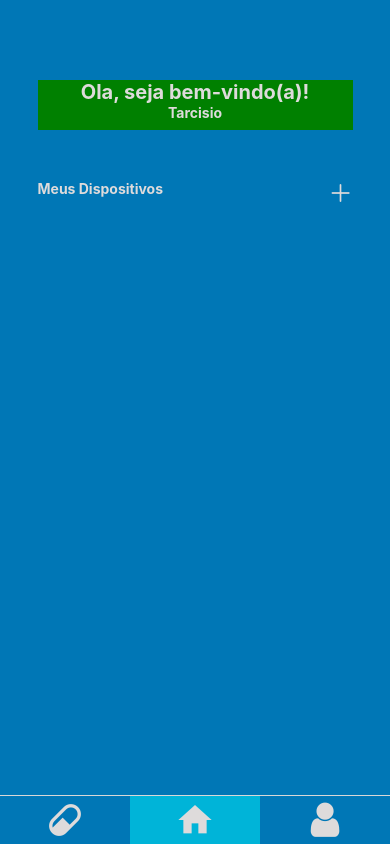
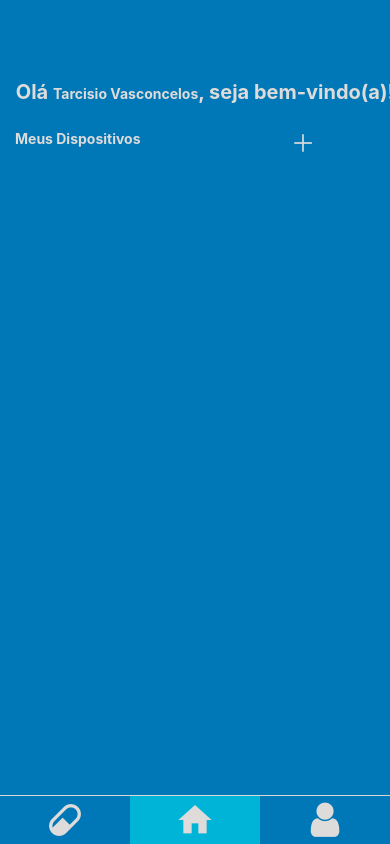
Before and after one commit to tarcisiovasconcelos/apimed, a React Native app: screen /Tela-Home in a window 390 px wide. Built offline with nearby package versions, Linux system fonts and the light colour scheme.

Commit message:
COMIT 1 QUINTA

```diff
--- /dev/null
+++ b/src/componentes/card.tsx
@@ -0,0 +1,118 @@
+import * as React from 'react';
+import { StyleSheet, View, Text } from 'react-native';
+import { TouchableOpacity } from 'react-native-gesture-handler';
+import { AntDesign, Entypo } from '@expo/vector-icons';
+import { Card } from 'react-native-elements';
+
+export interface CardiProps {
+}
+
+export function Cardi (props: CardiProps) {
+
+
+    return (
+        <Card wrapperStyle={styles.carditens} containerStyle={styles.card}>
+          {/*react-native-elements Card*/}
+          <View style={styles.cardhead}>
+          <TouchableOpacity>
+          <AntDesign name="downcircleo" size={24} color="#DEDBDB" />
+          </TouchableOpacity>
+          <TouchableOpacity>
+          <Entypo name="dots-three-vertical" size={24} color="#DEDBDB" />
+          </TouchableOpacity>
+          </View>
+
+          <View style={styles.cardimagem}>
+          <Text>
+            Imagem
+          </Text>
+          </View>
+          <View style={styles.cardinfo}>
+          <Text style={styles.title2}>
+            Nome do dispositivo
+          </Text>
+          <Text style={styles.text1}>
+            Vô beto
+          </Text>
+          <Text style={styles.title2}>
+            Nome do paciente
+          </Text>
+          <Text style={styles.text1}>
+            Vô beto
+          </Text>
+          </View>
+
+        </Card>
+        );
+    }
+
+const styles = StyleSheet.create({
+    card:{
+        width:300,
+        height:420,
+        borderRadius:15,
+        backgroundColor:'#0077B6'
+
+      },
+      carditens:{
+        flex:0,
+        flexDirection:'column',
+        height:395
+
+      },
+
+      cardhead:{
+        flex:0,
+        height:40,
+        marginTop:15,
+        marginRight:10,
+        marginLeft:10,
+        flexDirection:'row',
+        justifyContent:'space-between'
+      },
+
+      cardimagem:{
+        backgroundColor: 'silver',
+        marginTop:15,
+        marginRight:10,
+        marginLeft:10,
+        height:200
+      },
+
+      cardinfo:{
+        flex:0,
+        marginTop:15,
+        marginRight:10,
+        marginLeft:10,
+        height: 100
+      },
+      //CSS DE TEXTO
+      title1:{
+        textAlign: 'center',
+        fontSize: 20,
+        fontWeight: 'bold',
+        color: '#DEDBDB',
+
+      },
+
+      title2:{
+        textAlign: 'center',
+        fontSize: 14,
+        fontWeight: 'bold',
+        color: '#DEDBDB',
+
+      },
+
+      text1:{
+        textAlign: 'center',
+        fontSize: 10,
+        color: '#DEDBDB',
+      },
+
+      text2:{
+        textAlign: 'center',
+        fontSize: 10,
+        color: '#DEDBDB',
+
+      },
+    });
--- a/src/screens/cadastro/index.tsx
+++ b/src/screens/cadastro/index.tsx
@@ -44,7 +44,7 @@ export function Cadastro (props: CadastroProps) {
         initialValues={{user:'',email:'', senha: '', senha1:''}}
         validationSchema={Yup.object({
           email: Yup.string().required('*Campo Obrigatório*').email('Campo deve ser EMAIL'),
-          senha: Yup.string().required('*Campo Obrigatório*').min(4,'A senha deve conter no minimo 4 dígitos')
+          senha: Yup.string().required('*Campo Obrigatório*').min(6,'A senha deve conter no minimo 6 dígitos')
           .max(6,'A senha deve conter no máximo 6 dígitos'),
           user: Yup.string() .required('*Campo Obrigatório*'),
           senha1: Yup.string().required('*Campo Obrigatório*').oneOf([Yup.ref('senha')], 'as senhas precisam ser iguais'),
--- a/src/screens/home=(/index.tsx
+++ b/src/screens/home=(/index.tsx
@@ -1,7 +1,9 @@
 import * as React from 'react';
 import { StyleSheet, View, Text } from 'react-native';
-import { TouchableOpacity } from 'react-native-gesture-handler';
+import { ScrollView, TouchableOpacity } from 'react-native-gesture-handler';
 import { AntDesign } from '@expo/vector-icons';
+import { Cardi } from '../../componentes/card';
+
 
 export interface HomeProps {
 }
@@ -12,8 +14,9 @@ export function Home (props: HomeProps) {
     return (
     <View style={styles.background}>
         <View style={styles.head}>
-            <Text style={styles.title1}>Ola, seja bem-vindo(a)!</Text>
-            <Text style={styles.title2}>Tarcisio</Text>
+            <Text style={styles.title1}>Olá {<Text style={styles.title2}>Tarcisio
+            Vasconcelos</Text>}, seja bem-vindo(a)!</Text>
+
         </View>
 
         <View style={styles.headcontainer}>
@@ -24,10 +27,13 @@ export function Home (props: HomeProps) {
         </View>
 
         <View style={styles.container}>
-
-        </View>
-        <View style={styles.rodape}>
-
+        <ScrollView horizontal={true}>
+          <Cardi/>
+          <Cardi/>
+          <Cardi/>
+          <Cardi/>
+          <Cardi/>
+        </ScrollView>
         </View>
 
     </View>
@@ -40,56 +46,33 @@ export function Home (props: HomeProps) {
     background: {
       flex: 1,
       backgroundColor: '#0077B6',
-      alignItems: 'center',
     },
 
     head:{
+      flex:0,
       alignItems:'center',
-      width: 315,
+      width: 390,
+      marginLeft:10,
       height: 50,
       marginTop:80,
-      backgroundColor:'green'
-    },
-
-    logo:{
-      width:245,
-      height:140,
     },
 
     headcontainer:{
         flex:0,
         flexDirection:'row',
         justifyContent:'space-between',
-        width:315,
+        width:300,
+        marginLeft:15,
         height: 25,
         marginTop: 50,
     },
 
     container:{
       flex:0,
-      width: 315,
+      flexDirection:'row',
+      width: 400,
       height: 455,
-      marginTop: 5,
-      backgroundColor: 'purple'
-    },
-
-    btn:{
-      flexDirection:'column',
-      borderRadius: 15,
-      backgroundColor: '#00B4D8',
-      width: 165,
-      borderColor: '#DEDBDB',
-      borderRightWidth: 5,
-      borderLeftWidth: 5,
-    },
-
-    rodape:{
-      flex:0,
-      width: 315,
-      height: 50,
-      marginTop:50,
-      alignItems: 'center',
-      backgroundColor:'black',
+      backgroundColor:'#0077B6'
     },
 
     //CSS DE TEXTO
--- a/src/screens/login/index.tsx
+++ b/src/screens/login/index.tsx
@@ -41,7 +41,7 @@ export function Login (props: LoginProps) {
         initialValues={{email:'', senha: ''}}
         validationSchema={Yup.object({
           email: Yup.string().required('*Campo Obrigatório*').email('Campo deve ser EMAIL'),
-          senha: Yup.string().required('*Campo Obrigatório*').min(4,'A senha deve conter no minimo 4 dígitos').max(6,'A senha deve conter no máximo 6 dígitos')
+          senha: Yup.string().required('*Campo Obrigatório*').min(6,'A senha deve conter no minimo 4 dígitos')
 
         })}
         onSubmit={login}>
```
